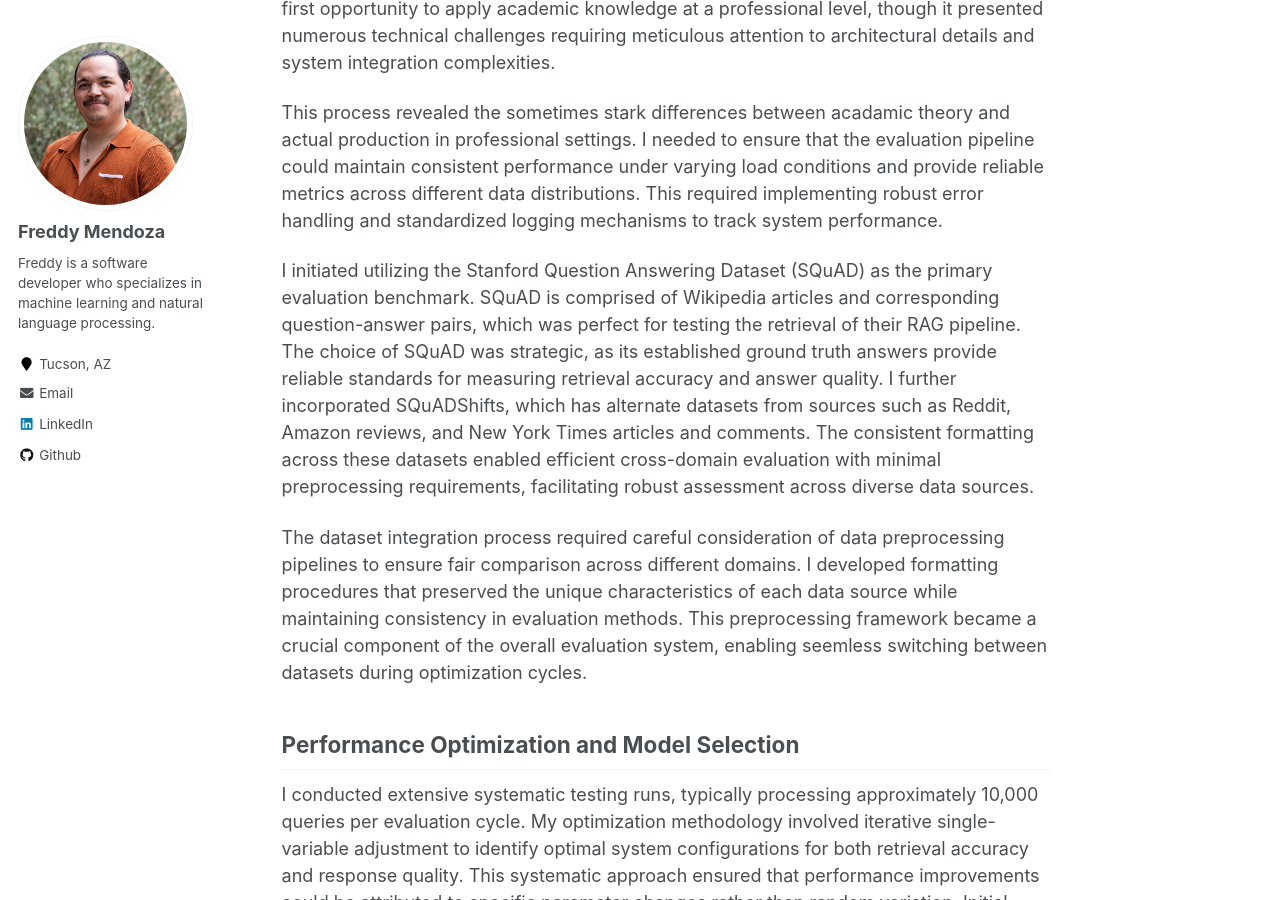
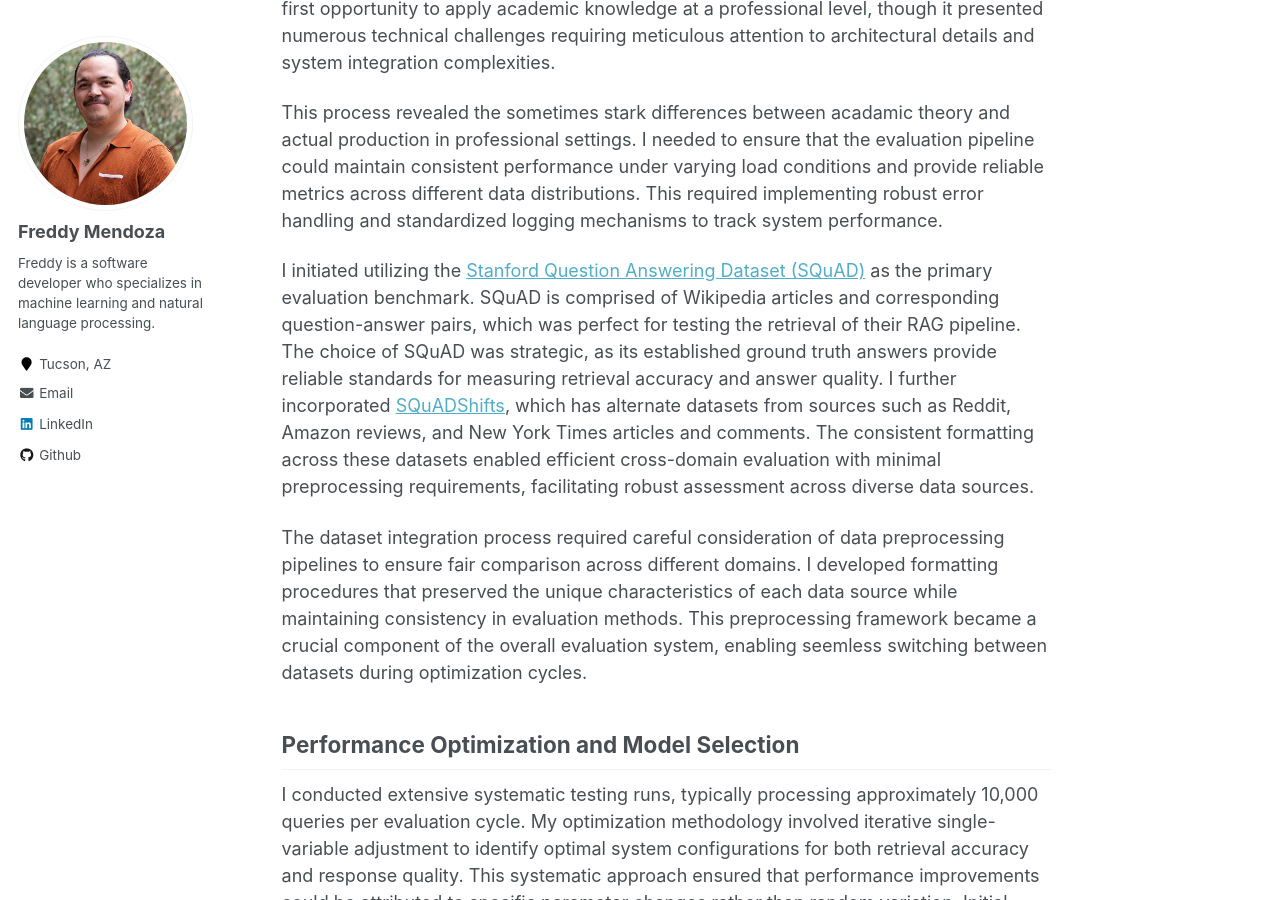
Before and after one commit to fmend/fmend.github.io, a Jekyll site: the page built from _portfolio/portfolio-1.md, in a window 1280 px wide and 900 px high, scrolled down 2528 px. Built offline with Jekyll 4.4.1, drawn with Linux system fonts in a browser that asks for light colours; part of the change alters nothing that is shown.

```diff
--- a/_portfolio/portfolio-1.md
+++ b/_portfolio/portfolio-1.md
@@ -45,7 +45,7 @@ The subsequent development phase involved intensive collaboration with Blake to
 
 This process revealed the sometimes stark differences between acadamic theory and actual production in professional settings. I needed to ensure that the evaluation pipeline could maintain consistent performance under varying load conditions and provide reliable metrics across different data distributions. This required implementing robust error handling and standardized logging mechanisms to track system performance.
 
-I initiated utilizing the Stanford Question Answering Dataset (SQuAD) as the primary evaluation benchmark. SQuAD is comprised of Wikipedia articles and corresponding question-answer pairs, which was perfect for testing the retrieval of their RAG pipeline. The choice of SQuAD was strategic, as its established ground truth answers provide reliable standards for measuring retrieval accuracy and answer quality. I further incorporated SQuADShifts, which has alternate datasets from sources such as Reddit, Amazon reviews, and New York Times articles and comments. The consistent formatting across these datasets enabled efficient cross-domain evaluation with minimal preprocessing requirements, facilitating robust assessment across diverse data sources.
+I initiated utilizing the [Stanford Question Answering Dataset (SQuAD)](https://rajpurkar.github.io/SQuAD-explorer/) as the primary evaluation benchmark. SQuAD is comprised of Wikipedia articles and corresponding question-answer pairs, which was perfect for testing the retrieval of their RAG pipeline. The choice of SQuAD was strategic, as its established ground truth answers provide reliable standards for measuring retrieval accuracy and answer quality. I further incorporated [SQuADShifts](https://modestyachts.github.io/squadshifts-website/), which has alternate datasets from sources such as Reddit, Amazon reviews, and New York Times articles and comments. The consistent formatting across these datasets enabled efficient cross-domain evaluation with minimal preprocessing requirements, facilitating robust assessment across diverse data sources.
 
 The dataset integration process required careful consideration of data preprocessing pipelines to ensure fair comparison across different domains. I developed formatting procedures that preserved the unique characteristics of each data source while maintaining consistency in evaluation methods. This preprocessing framework became a crucial component of the overall evaluation system, enabling seemless switching between datasets during optimization cycles.
 
```
